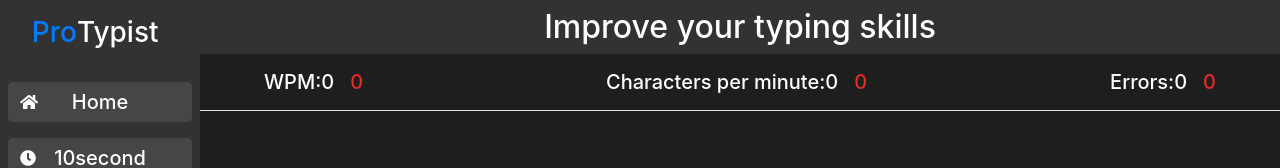
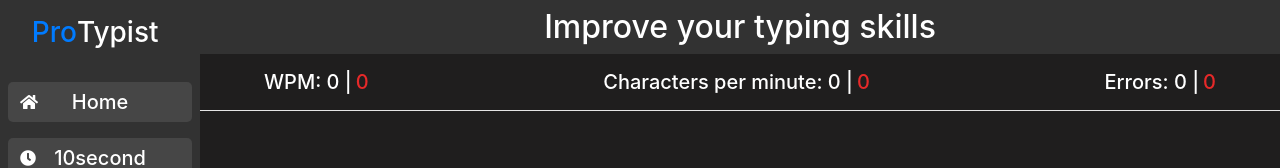
Before and after one commit to anthony-fdez/protypist, a React (Create React App) app: page /typingtest in a window 1280 px wide. Shown: the top 168 px of the page. Built offline with nearby package versions, Linux system fonts and the light colour scheme.

Commit message:
Style Changes

```diff
--- a/src/components/TypingTest/TypingTest.js
+++ b/src/components/TypingTest/TypingTest.js
@@ -420,7 +420,7 @@ function TypingTest() {
 
         <div className="statistics">
           <div className="d-flex">
-            <h5 className="mr-3">WPM:{displayWPM()}</h5>
+            <h5 className="mr-1">WPM: {displayWPM()} |</h5>
             <h5
               style={
                 differenceInWPM > 0
@@ -432,7 +432,7 @@ function TypingTest() {
             </h5>
           </div>
           <div className="d-flex">
-            <h5 className="mr-3">Characters per minute:{displayCPM()}</h5>
+            <h5 className="mr-1">Characters per minute: {displayCPM()} |</h5>
             <h5
               style={
                 differenceInWPM > 0
@@ -444,7 +444,7 @@ function TypingTest() {
             </h5>
           </div>
           <div className="d-flex">
-            <h5 className="mr-3">Errors:{latestErrors}</h5>
+            <h5 className="mr-1">Errors: {latestErrors} |</h5>
             <h5
               style={
                 differenceInErrors < 0
```
